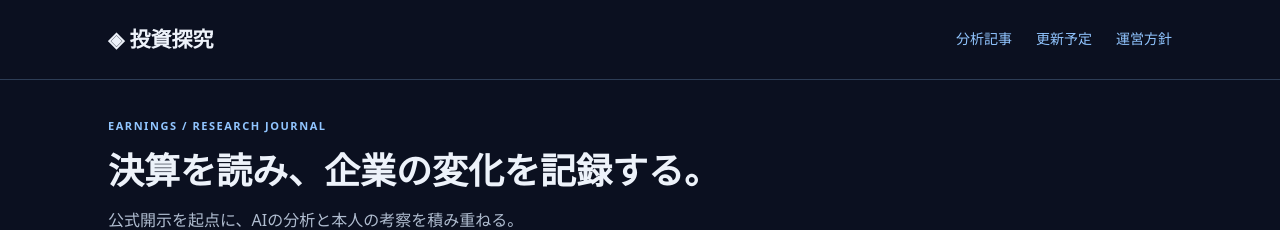
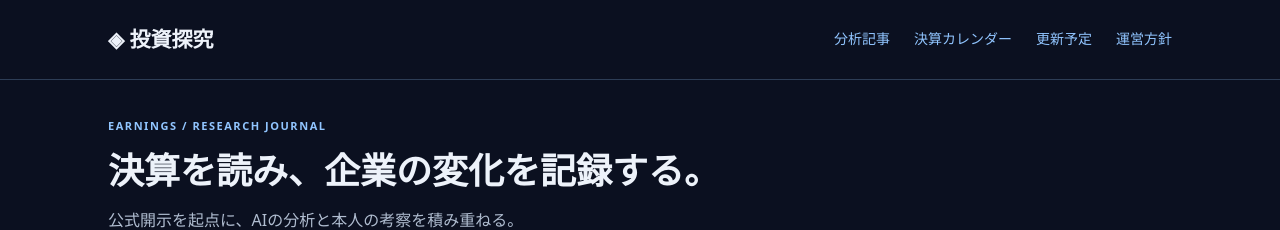
Before and after one commit to nick-shu3/investment-tankyu, a Jekyll site: the page built from index.html, in a window 1280 px wide and 900 px high. Shown: the top 230 px of the window. Built offline with Jekyll 4.4.1, drawn with Linux system fonts in a browser that asks for light colours.

Commit message:
Exclude ID Holdings and add verified earnings calendar: _layouts/default.html

```diff
--- a/_layouts/default.html
+++ b/_layouts/default.html
@@ -1,2 +1,2 @@
 <!doctype html>
-<html lang="ja"><head><meta charset="utf-8"><meta name="viewport" content="width=device-width,initial-scale=1"><meta name="description" content="{{ page.description | default: page.summary | default: site.description | default: site.title | escape }}"><title>{{ page.title | default: site.title | escape }}｜投資探究</title><link rel="stylesheet" href="{{ '/style.css' | relative_url }}?v={{ site.time | date: '%s' }}"></head><body><a class="skip-link" href="#main">本文へ移動</a><header class="site-header"><div class="wrap nav"><a class="brand" href="{{ '/' | relative_url }}">◈ 投資探究</a><nav aria-label="メインナビゲーション"><a href="{{ '/#archive' | relative_url }}">分析記事</a><a href="{{ '/#planned' | relative_url }}">更新予定</a><a href="{{ '/#policy' | relative_url }}">運営方針</a></nav></div></header>{{ content }}<footer class="footer"><div class="wrap"><strong>投資探究</strong><p>公開資料に基づく個人研究記録。投資勧誘・売買推奨ではありません。</p><a href="{{ '/' | relative_url }}">トップへ戻る ↑</a></div></footer></body></html>
+<html lang="ja"><head><meta charset="utf-8"><meta name="viewport" content="width=device-width,initial-scale=1"><meta name="description" content="{{ page.description | default: page.summary | default: site.description | default: site.title | escape }}"><title>{{ page.title | default: site.title | escape }}｜投資探究</title><link rel="stylesheet" href="{{ '/style.css' | relative_url }}?v={{ site.time | date: '%s' }}"></head><body><a class="skip-link" href="#main">本文へ移動</a><header class="site-header"><div class="wrap nav"><a class="brand" href="{{ '/' | relative_url }}">◈ 投資探究</a><nav aria-label="メインナビゲーション"><a href="{{ '/#archive' | relative_url }}">分析記事</a><a href="{{ '/#calendar' | relative_url }}">決算カレンダー</a><a href="{{ '/#planned' | relative_url }}">更新予定</a><a href="{{ '/#policy' | relative_url }}">運営方針</a></nav></div></header>{{ content }}<footer class="footer"><div class="wrap"><strong>投資探究</strong><p>公開資料に基づく個人研究記録。投資勧誘・売買推奨ではありません。</p><a href="{{ '/' | relative_url }}">トップへ戻る ↑</a></div></footer></body></html>
```
